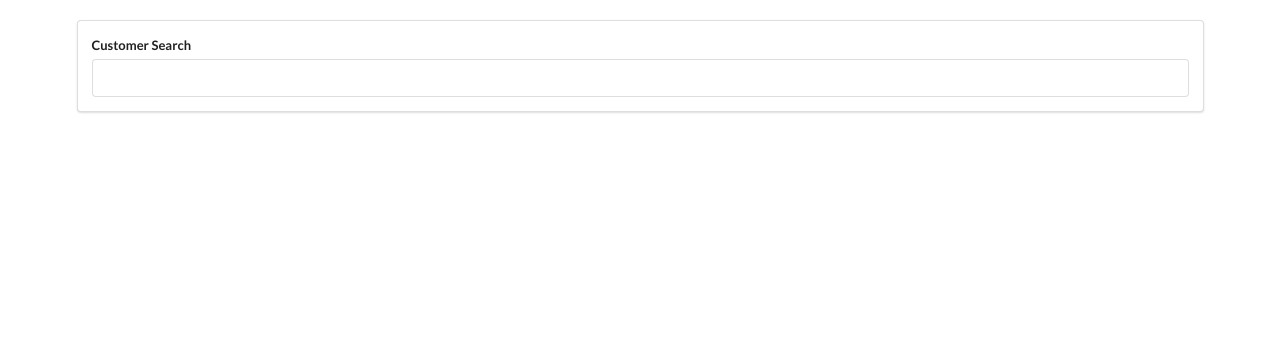
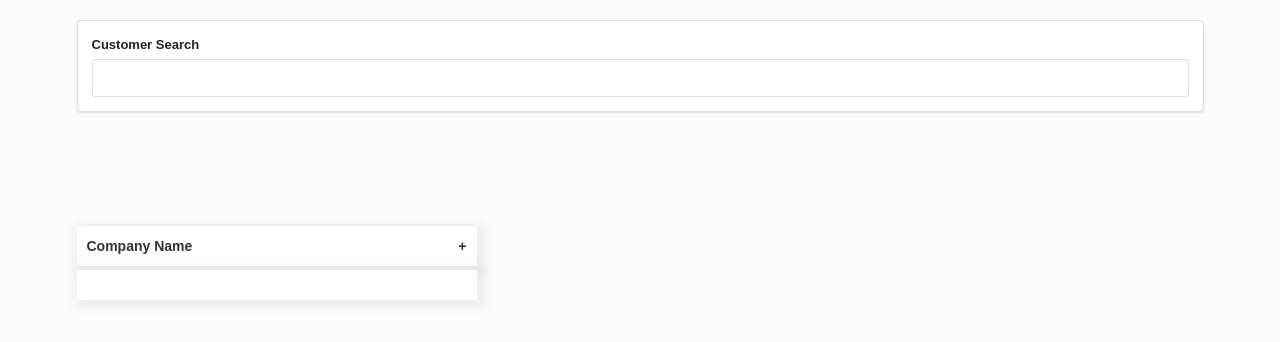
Before and after one commit to evelinm/Commerce_Team, a React (Create React App) app in the folder commerce_team/: page / in a window 1280 px wide. Shown: the top 342 px of the page. Built offline with nearby package versions, Linux system fonts and the light colour scheme.

Commit message:
add company drop down

```diff
--- /dev/null
+++ b/commerce_team/src/CSS/drop-down-menu.css
@@ -0,0 +1,47 @@
+body {
+  background: #fcfcfc;
+  font-family: sans-serif;
+}
+
+.container {
+  width: 100%;
+  height: 100vh;
+}
+
+.dropdown {
+  width: 400px;
+  margin: 100px auto;
+  position: absolute;
+}
+
+.dropdown .dropdown-btn {
+  padding: 10px;
+  background: #fff;
+  box-shadow: 3px 3px 10px 6px rgba(0, 0, 0, 0.06);
+  font-weight: bold;
+  color: #333;
+  display: flex;
+  align-items: center;
+  justify-content: space-between;
+}
+
+.dropdown .dropdown-content {
+  position: absolute;
+  top: 110%;
+  padding: 15px;
+  background: #fff;
+  box-shadow: 3px 3px 10px 6px rgba(0, 0, 0, 0.06);
+  font-weight: 500;
+  color: #333;
+  width: 100%;
+}
+
+.dropdown .dropdown-content .dropdown-item {
+  padding: 10px;
+  cursor: pointer;
+  transition: all 0.2s;
+}
+
+.dropdown .dropdown-content .dropdown-item:hover {
+  background: #fcfcfc;
+}
--- a/commerce_team/src/Components/App.js
+++ b/commerce_team/src/Components/App.js
@@ -1,6 +1,7 @@
 import React, {useState} from 'react';
 import response from "../Response.json";
 import SearchBar from './SearchBar';
+import DropDownMenu from './DropDownMenu';
 
 
 
@@ -9,6 +10,7 @@ const  App = () => {
     return (
         <div className="ui container" style={{marginTop: '20px'}}>
             <SearchBar data={response}/>
+            <DropDownMenu data={response}/>
         </div>
     )
 };
--- /dev/null
+++ b/commerce_team/src/Components/DropDownMenu.js
@@ -0,0 +1,25 @@
+import React,{useState} from 'react';
+import "../CSS/drop-down-menu.css"
+
+const DropDownMenu = ({data}) => {
+
+   const [isActive, setIsActive ] = useState(false);
+
+    return (
+        <div className="dropdown">
+        <div className="dropdown-btn" onClick={(e)=> setIsActive(!isActive)}> Company Name
+        <span className="dropdown-caret"> + </span>
+         </div>
+        <div className="dropdown-content">
+
+           {isActive && (data.map((value) => {
+           return <div className="dropdown-item">{value.company} </div>})
+           )}
+
+
+        </div>
+        </div>
+    )
+
+}
+export default DropDownMenu;
--- a/commerce_team/src/Components/SearchBar.js
+++ b/commerce_team/src/Components/SearchBar.js
@@ -1,23 +1,25 @@
 import React, {useState} from 'react';
+// import CustomerList from './customerList';
 
 
 const  SearchBar = ({data})=> {
     const [filterFirstName, setFiterFirstName] = useState([]);
-    const [filterLastName, setFilterLastName] = useState([]);
+    const [nameEntered, setNameEntered] = useState('');
+
 
     const handleFilter = (e) => {
        const searchFirstName =  e.target.value;
-    //    const serchLastName = e.target.value;
+       setNameEntered(searchFirstName);
 
        const newFilter = data.filter((value) => {
-            return value.firstName.slice(0,2).toLowerCase().includes(searchFirstName.toLowerCase()) || value.lastName.slice(0,2).toLowerCase().includes(searchFirstName.toLowerCase())
+            return value.firstName.slice(0,20).toLowerCase().includes(searchFirstName.toLowerCase()) || value.lastName.slice(0,20).toLowerCase().includes(searchFirstName.toLowerCase())
        })
 
        if (searchFirstName === "") {
            setFiterFirstName([]);
        } else
        {
-           setFiterFirstName(newFilter)
+          return setFiterFirstName(newFilter)
        }
 
     }
@@ -26,16 +28,19 @@ const  SearchBar = ({data})=> {
             <form  className="ui form">
                 <div className="field">
                     <label>Customer Search</label>
-                    <input type="text" onChange={handleFilter} />
+                    <input type="text" value={nameEntered} onChange={handleFilter} />
                     {filterFirstName.length != 0 && (
                         <div className="result">
                         {
-                            filterFirstName.map((value) => {
-                                return <div>{value.firstName} {value.lastName} </div>
+                            filterFirstName.slice(0,20).map((value,key) => {
+                                return <div key={key}>
+                                {value.firstName} {value.lastName}
+                                </div>
                             })
                         }
                         </div>
                     )}
+                    {/* <CustomerList firstName={value.firstName}/> */}
                 </div>
             </form>
         </div>
--- a/commerce_team/src/Response.json
+++ b/commerce_team/src/Response.json
@@ -84,5 +84,303 @@
         "firstName": "Jose",
         "lastName" : "Chavez",
         "company" : "Sherwood Elemntary"
+    },
+
+
+    {
+        "firstName": "Leo",
+        "lastName" : "Murillo",
+        "company" : "Petfun"
+    },
+    {
+        "firstName": "Anna",
+        "lastName" : "Munoz",
+        "company" : "Safeway"
+    },
+    {
+        "firstName": "Keon",
+        "lastName" : "Lee",
+        "company" : "Outback"
+    },
+    {
+        "firstName": "Marco",
+        "lastName" : "Nieto",
+        "company" : "Google"
+    },
+    {
+        "firstName": "Joei",
+        "lastName" : "Murillo",
+        "company" : "Google"
+    },
+    {
+        "firstName": "Kenny",
+        "lastName" : "Villicana",
+        "company" : "Google"
+    },
+    {
+        "firstName": "Randi",
+        "lastName" : "Murillo",
+        "company" : "Safeway"
+    },
+    {
+        "firstName": "Aylin",
+        "lastName" : "Nieto",
+        "company" : "Lincon Elemntary"
+    },
+
+    {
+        "firstName": "Anahi",
+        "lastName" : "Alvarado",
+        "company" : "Strawberry Fields"
+    },
+    {
+        "firstName": "Hector",
+        "lastName" : "Chavez",
+        "company" : "Sherwood Elemntary"
+    },
+
+
+    {
+        "firstName": "Leo",
+        "lastName" : "Nieto",
+        "company" : "Google"
+    },
+    {
+        "firstName": "Anna",
+        "lastName" : "Nieto",
+        "company" : "Hospital"
+    },
+    {
+        "firstName": "Anahi",
+        "lastName" : "Lee",
+        "company" : "Ikea"
+    },
+    {
+        "firstName": "Hector",
+        "lastName" : "Alvarez",
+        "company" : "Sephora"
+    },
+    {
+        "firstName": "Joei",
+        "lastName" : "Alvarez",
+        "company" : "Lincon Elemntary"
+    },
+    {
+        "firstName": "Kenny",
+        "lastName" : "Munoz",
+        "company" : "Ikea"
+    },
+    {
+        "firstName": "Bryan",
+        "lastName" : "Nieto",
+        "company" : "Meta"
+    },
+    {
+        "firstName": "Juniper",
+        "lastName" : "Munoz",
+        "company" : "Meta"
+    },
+
+    {
+        "firstName": "Stephani",
+        "lastName" : "Alvarado",
+        "company" : "Strawberry Fields"
+    },
+    {
+        "firstName": "Stephani",
+        "lastName" : "Chavez",
+        "company" : "Sherwood Elemntary"
+    },
+
+    {
+        "firstName": "Niles",
+        "lastName" : "Murillo",
+        "company" : "Taskrabbit"
+    },
+    {
+        "firstName": "Robert",
+        "lastName" : "Guerro",
+        "company" : "Bobs Burgers"
+    },
+    {
+        "firstName": "Isreal",
+        "lastName" : "Andrade",
+        "company" : "Unemployed"
+    },
+    {
+        "firstName": "Frank",
+        "lastName" : "Nieto",
+        "company" : "New Relic"
+    },
+    {
+        "firstName": "Maria",
+        "lastName" : "Belcher",
+        "company" : "Bobs Burgers"
+    },
+    {
+        "firstName": "Maria",
+        "lastName" : "crane",
+        "company" : "Unemployed"
+    },
+    {
+        "firstName": "Aylin",
+        "lastName" : "crane",
+        "company" : "Safeway"
+    },
+    {
+        "firstName": "David",
+        "lastName" : "Munoz",
+        "company" : "Leef"
+    },
+    {
+        "firstName": "Daniel",
+        "lastName" : "Anda",
+        "company" : "Hospital"
+    },
+    {
+        "firstName": "Ellie",
+        "lastName" : "Lee",
+        "company" : "Ikea"
+    },
+    {
+        "firstName": "Sam",
+        "lastName" : "Alvarez",
+        "company" : "Sephora"
+    },
+    {
+        "firstName": "Soraida",
+        "lastName" : "Baghania",
+        "company" : "Lincon Elemntary"
+    },
+    {
+        "firstName": "Soraida",
+        "lastName" : "Anda",
+        "company" : "Ikea"
+    },
+    {
+        "firstName": "Imelda",
+        "lastName" : "Alvarez",
+        "company" : "Sephora"
+    },
+    {
+        "firstName": "Imelda",
+        "lastName" : "randi",
+        "company" : "Lincon Elemntary"
+    },
+
+    {
+        "firstName": "Hector",
+        "lastName" : "Alvarado",
+        "company" : "Walgreens"
+    },
+    {
+        "firstName": "Jose",
+        "lastName" : "Chavez",
+        "company" : "walgreens"
+    },
+
+    {
+        "firstName": "Lea",
+        "lastName" : "Nieto",
+        "company" : "Petfun"
+    },
+    {
+        "firstName": "John",
+        "lastName" : "Munoz",
+        "company" : "Safeway"
+    },
+    {
+        "firstName": "Bjorn",
+        "lastName" : "Cooley",
+        "company" : "Outback"
+    },
+    {
+        "firstName": "Felipe",
+        "lastName" : "Nieto",
+        "company" : "Google"
+    },
+    {
+        "firstName": "Kurt",
+        "lastName" : "Tomilson",
+        "company" : "Google"
+    },
+    {
+        "firstName": "David",
+        "lastName" : "Villicana",
+        "company" : "Google"
+    },
+    {
+        "firstName": "Demarius",
+        "lastName" : "Murillo",
+        "company" : "Safeway"
+    },
+    {
+        "firstName": "Alejandro",
+        "lastName" : "Rincon",
+        "company" : "Lincon Elemntary"
+    },
+
+    {
+        "firstName": "Angie",
+        "lastName" : "Alvarado",
+        "company" : "Strawberry Fields"
+    },
+    {
+        "firstName": "Samantha",
+        "lastName" : "Chavez",
+        "company" : "Sherwood Elemntary"
+    },
+
+
+    {
+        "firstName": "Samantha",
+        "lastName" : "Nieto",
+        "company" : "Google"
+    },
+    {
+        "firstName": "Ellie",
+        "lastName" : "Nieto",
+        "company" : "Hospital"
+    },
+    {
+        "firstName": "Maria",
+        "lastName" : "Lee",
+        "company" : "Ikea"
+    },
+    {
+        "firstName": "Louise",
+        "lastName" : "Alvarez",
+        "company" : "Sephora"
+    },
+    {
+        "firstName": "Ricardo",
+        "lastName" : "Alvarez",
+        "company" : "Lincon Elemntary"
+    },
+    {
+        "firstName": "Ricardo",
+        "lastName" : "Munoz",
+        "company" : "Ikea"
+    },
+    {
+        "firstName": "Selena",
+        "lastName" : "Nieto",
+        "company" : "Meta"
+    },
+    {
+        "firstName": "Vincente",
+        "lastName" : "Munoz",
+        "company" : "Meta"
+    },
+
+    {
+        "firstName": "Vicente",
+        "lastName" : "Alvarado",
+        "company" : "Strawberry Fields"
+    },
+    {
+        "firstName": "vicente",
+        "lastName" : "Chavez",
+        "company" : "Sherwood Elemntary"
     }
 ]
```
Also changed, not shown: commerce_team/src/Components/CustomerList.js (+8 -10 lines).
